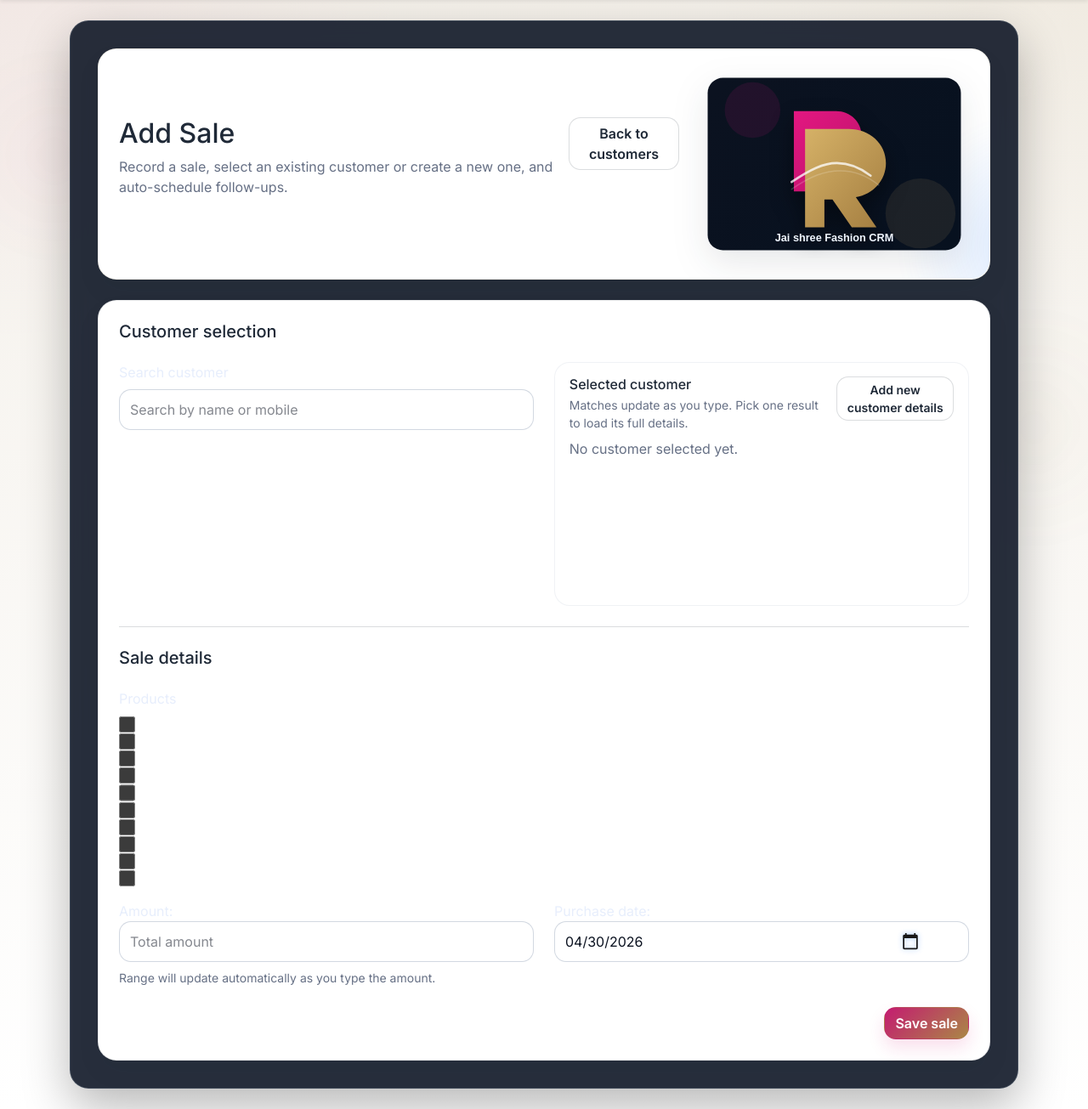
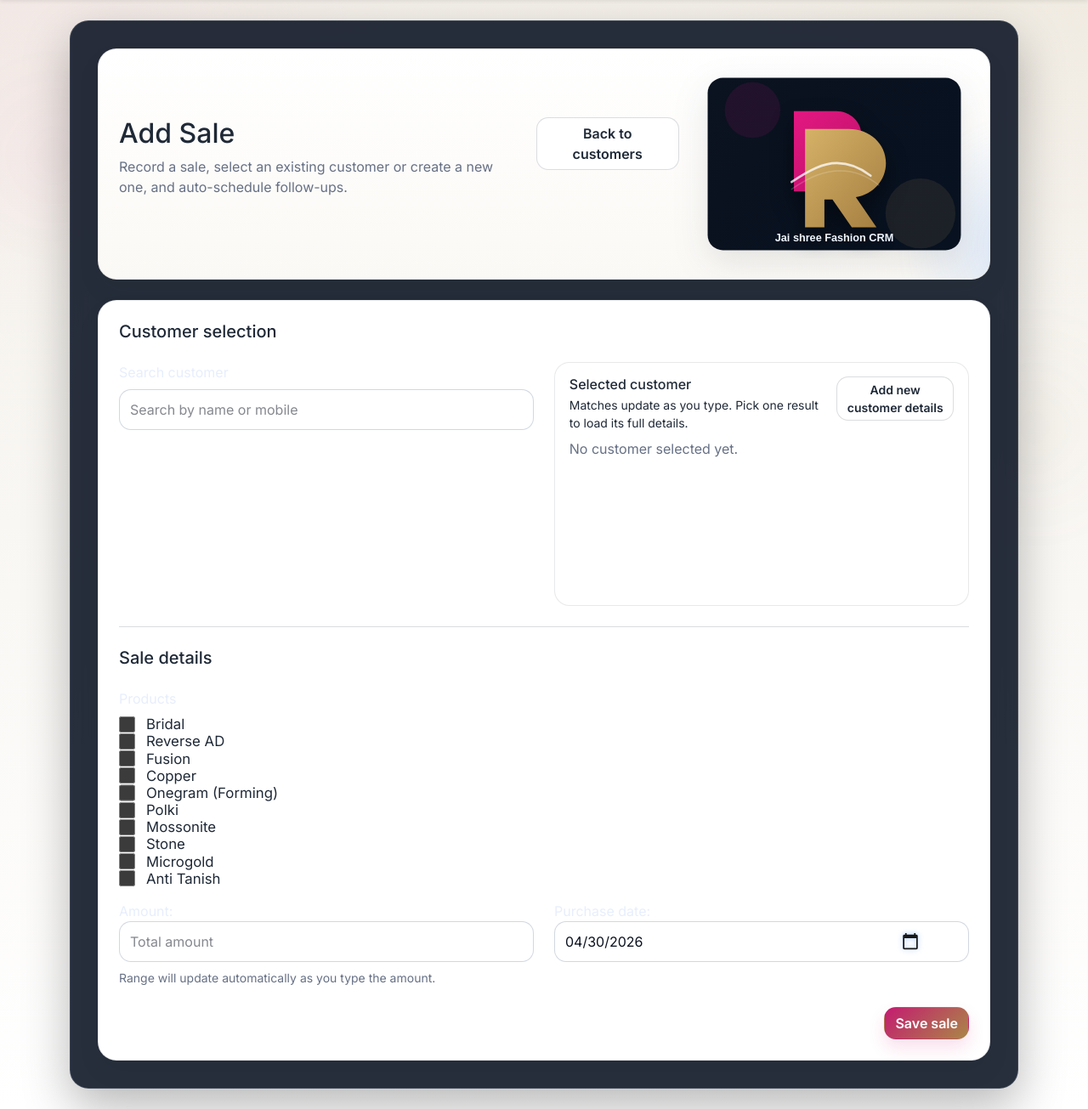
Before and after one commit to Akash1311A/25caratcrm, a Django app: page /sell/new/ in a window 1280 px wide. Shown: the part 73-1378 px from the top of the page at 85% size. Run offline with Django 4.2, Linux system fonts and the light colour scheme; a user stored in the database is signed in; data comes from the database, SQL or seed files in the repository; data that the repository does not hold is empty.

Commit message:
Fix light theme readability and hero button sizing

```diff
--- a/crm/static/crm/css/brand-overrides.css
+++ b/crm/static/crm/css/brand-overrides.css
@@ -197,3 +197,78 @@ body {
 .bw-page .table tbody tr:hover {
   background: rgba(196, 27, 112, 0.04) !important;
 }
+
+.bw-page .card,
+.bw-page .mini-card,
+.bw-page .customer-details-card,
+.bw-page .selected-customer-card,
+.bw-page .selected-customer-grid > div,
+.bw-page .profile-card,
+.bw-page .form-panel {
+  background: #ffffff !important;
+  color: var(--brand-text) !important;
+  border-color: rgba(35, 43, 56, 0.10) !important;
+}
+
+.bw-page .form-hero,
+.bw-page .crm-surface-glow {
+  background: linear-gradient(180deg, #ffffff 0%, #fbf9f5 100%) !important;
+  border-color: rgba(35, 43, 56, 0.10) !important;
+}
+
+.bw-page .profile-card h2,
+.bw-page .profile-card p,
+.bw-page .profile-card strong,
+.bw-page .profile-card .text-muted,
+.bw-page .form-panel h4,
+.bw-page .form-panel label,
+.bw-page .form-panel .form-label,
+.bw-page .form-panel .form-text,
+.bw-page .form-panel .text-muted,
+.bw-page .customer-details-card h6,
+.bw-page .customer-details-card p,
+.bw-page .selected-customer-card,
+.bw-page .selected-customer-meta,
+.bw-page .selected-customer-grid .text-muted {
+  color: var(--brand-text) !important;
+}
+
+.bw-page .product-checkbox-grid li {
+  background: #fbfaf7 !important;
+  border-color: rgba(35, 43, 56, 0.12) !important;
+}
+
+.bw-page .product-checkbox-grid li:hover {
+  border-color: rgba(196, 27, 112, 0.28) !important;
+  box-shadow: 0 8px 18px rgba(22, 29, 42, 0.06);
+}
+
+.bw-page .product-checkbox-grid li.is-selected,
+.bw-page .product-checkbox-grid li:has(input:checked) {
+  background: rgba(196, 27, 112, 0.06) !important;
+  border-color: rgba(196, 27, 112, 0.35) !important;
+}
+
+.bw-page .product-checkbox-grid label {
+  color: var(--brand-text) !important;
+}
+
+.bw-page .product-checkbox-grid input[type="checkbox"] {
+  accent-color: var(--brand-pink) !important;
+}
+
+.hero-action {
+  min-width: 168px;
+  min-height: 54px;
+  padding-inline: 1.5rem;
+}
+
+.hero-action.btn-outline-light {
+  background: #ffffff !important;
+  color: var(--brand-text) !important;
+  border-color: rgba(35, 43, 56, 0.16) !important;
+}
+
+.hero-action.btn-outline-light:hover {
+  background: #f7f4ef !important;
+}
--- a/crm/templates/crm/customer_form.html
+++ b/crm/templates/crm/customer_form.html
@@ -9,7 +9,7 @@
   <div class="row justify-content-center align-items-center">
     <div class="col-xl-8 col-lg-10">
       <div class="card p-4 form-panel">
-        <h4 class="text-white mb-3">{% if object %}Edit customer{% else %}New customer{% endif %}</h4>
+        <h4 class="text-gold mb-3">{% if object %}Edit customer{% else %}New customer{% endif %}</h4>
         <form method="post">
           {% csrf_token %}
           {% if form.non_field_errors %}
--- a/crm/templates/crm/dashboard.html
+++ b/crm/templates/crm/dashboard.html
@@ -18,8 +18,8 @@
               </p>
             </div>
             <div class="d-flex flex-wrap gap-2">
-              <a href="{% url 'crm:sell_create' %}" class="btn btn-outline-light btn-lg">+ Add Sale</a>
-              <button class="btn btn-gold btn-lg" onclick="openModal('quickAddModal')">+ Add Customer</button>
+              <a href="{% url 'crm:sell_create' %}" class="btn btn-outline-light btn-lg hero-action">+ Add Sale</a>
+              <button class="btn btn-gold btn-lg hero-action" onclick="openModal('quickAddModal')">+ Add Customer</button>
             </div>
           </div>
           <div class="mt-4 d-flex flex-wrap gap-2">
--- a/crm/templates/crm/profile.html
+++ b/crm/templates/crm/profile.html
@@ -5,7 +5,7 @@
     <div class="d-flex flex-column flex-md-row justify-content-between align-items-start gap-3">
       <div>
         <span class="badge bg-white text-dark px-3 py-2 mb-3">My details</span>
-        <h2 class="text-white mb-2">{{ profile_user.first_name|default:"My Profile" }}</h2>
+        <h2 class="text-gold mb-2">{{ profile_user.first_name|default:"My Profile" }}</h2>
         <p class="text-muted mb-0">Signed in staff profile and activity summary.</p>
       </div>
       <div class="text-md-end">
--- a/crm/templates/crm/purchase_form.html
+++ b/crm/templates/crm/purchase_form.html
@@ -28,8 +28,8 @@
             <div class="col-md-6">{{ form.date.label_tag }}{{ form.date }}</div>
           </div>
           <div class="mt-4 text-end">
-            <a class="btn btn-outline-light" href="{% url 'crm:customer_detail' customer.pk %}">Cancel</a>
-            <button type="submit" class="btn btn-light text-dark">Save sale</button>
+            <a class="btn btn-outline-light hero-action" href="{% url 'crm:customer_detail' customer.pk %}">Cancel</a>
+            <button type="submit" class="btn btn-gold hero-action">Save sale</button>
           </div>
         </form>
       </div>
--- a/crm/templates/crm/sell_form.html
+++ b/crm/templates/crm/sell_form.html
@@ -9,10 +9,10 @@
           <div class="col-lg-8">
             <div class="d-flex flex-column flex-md-row justify-content-between align-items-start gap-3">
               <div>
-                <h2 class="text-white">Add Sale</h2>
+                <h2 class="text-gold">Add Sale</h2>
                 <p class="text-muted">Record a sale, select an existing customer or create a new one, and auto-schedule follow-ups.</p>
               </div>
-              <a href="{% url 'crm:customer_list' %}" class="btn btn-outline-light">Back to customers</a>
+              <a href="{% url 'crm:customer_list' %}" class="btn btn-outline-light hero-action">Back to customers</a>
             </div>
           </div>
           <div class="col-lg-4 text-center">
```
